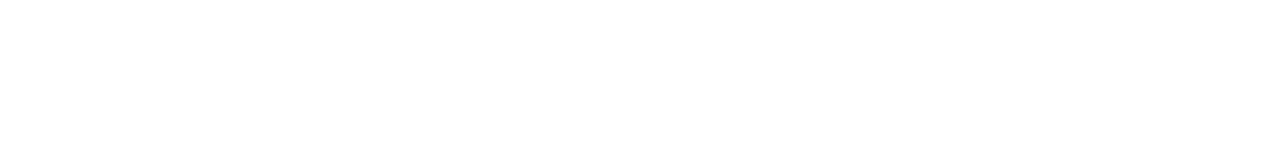
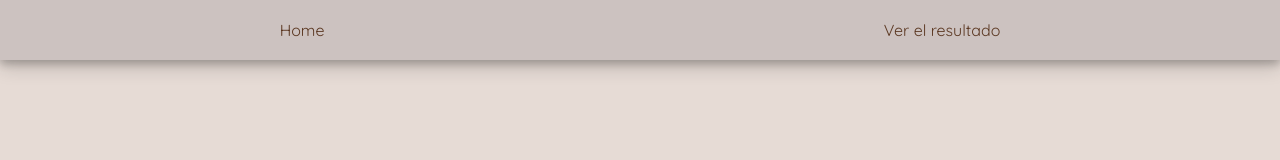
Before and after one commit to silmg87/adm_tp_pacilio_gattas, a plain HTML site: page index.html in a window 1280 px wide. Drawn offline with Linux system fonts and the light colour scheme.

Commit message:
Estructura actualizada

```diff
--- a/index.html
+++ b/index.html
@@ -5,18 +5,32 @@
     <meta http-equiv="X-UA-Compatible" content="IE=edge">
     <meta name="viewport" content="width=device-width, initial-scale=1.0">
     <title>ADM - (Pacilio, Julián / Gattas, Silvina)</title>
+    <link rel="stylesheet" href="css/styles.css">
+    <script src="scripts/vue.js"></script>
 </head>
+
     <body>
 
+        <div id="app">
+            <nav>
+                <ul>
+                    <li><router-link to="/" exact>Home</router-link></li>
+                    <li><router-link to="/resultado" exact>Ver el resultado</router-link></li>
+                </ul>
+            </nav>
 
 
+            <transition name="fade" mode="out-in">
+                <router-view>
 
-
+                </router-view>
+            </transition>
+        </div>
 
     <script src="scripts/router/vue-router.js"></script>
-
+    <script src="componentes/form.js"></script>
+    <script src="componentes/resultado.js"></script>
     <script src="scripts/router/rutas.js"></script>
 
     </body>
 </html>
-</head>
```
Lines whose indentation alone changed are shown as unchanged.
